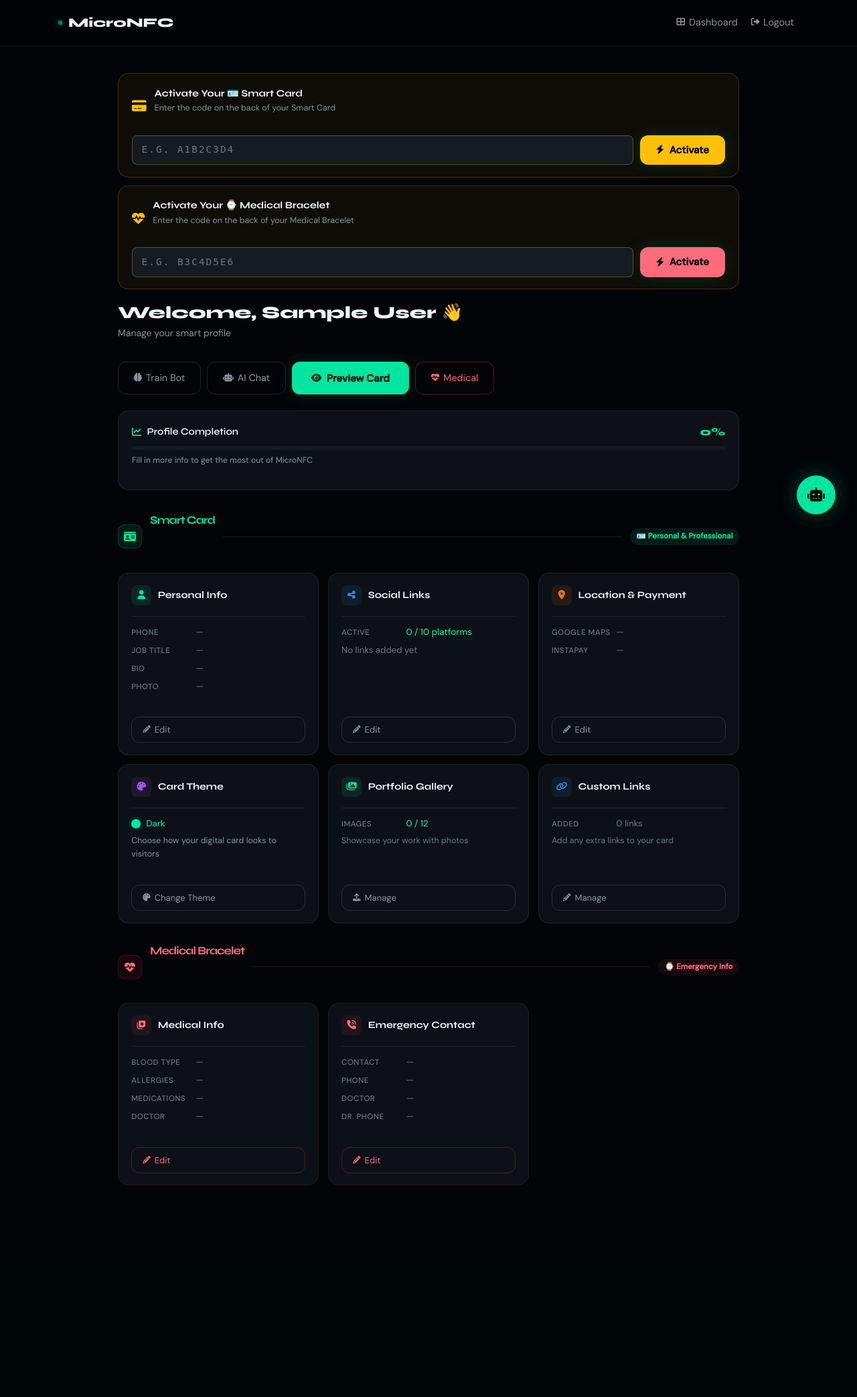
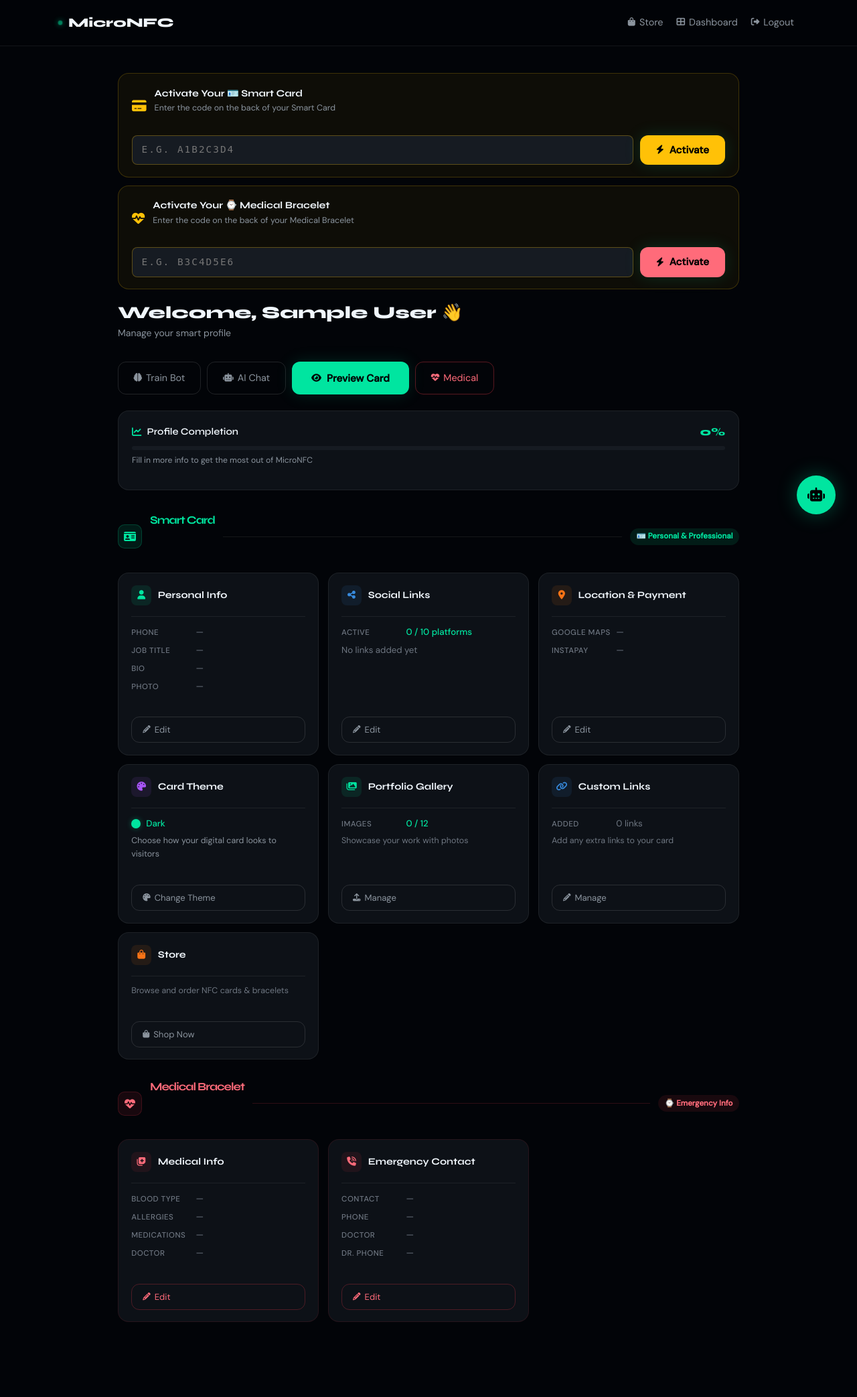
Before and after one commit to MostafaAlwakel/micronfc, a Flask app: page /dashboard in a window 1280 px wide. Shown: the whole page at 67% size. Before the commit the page ends 1770 px from the top, so only its background shows below. Run offline with Flask 3, Linux system fonts and the light colour scheme; the visitor is signed in with stand-in values (Sample User, id 1); data that the repository does not hold is empty.

Commit message:
feat: add store nav links and cash on delivery option
- Add Store nav link to base.html navbar (visible to all users)
- Add Store card to dashboard.html smart card section
- Add Shop Now button to index.html hero section
- Add payment method radio (card/cash) to checkout form
- Handle cash_on_delivery in checkout POST route

Co-Authored-By: Claude Sonnet 4.6 <noreply@anthropic.com>

```diff
--- a/store/routes.py
+++ b/store/routes.py
@@ -32,6 +32,7 @@ def checkout(product_id):
         phone = request.form.get('phone', '').strip()
         address = request.form.get('address', '').strip()
         quantity = int(request.form.get('quantity', 1))
+        payment_method = request.form.get('payment_method', 'card')
 
         if quantity < 1 or quantity > product.stock:
             flash('Invalid quantity.', 'danger')
@@ -49,6 +50,11 @@ def checkout(product_id):
         )
         db.session.add(order)
         db.session.commit()
+
+        if payment_method == 'cash':
+            order.status = 'cash_on_delivery'
+            db.session.commit()
+            return redirect(url_for('store.success', order_id=order.id))
 
         try:
             stripe_session = create_checkout_session(product, quantity, order.id)
--- a/templates/base.html
+++ b/templates/base.html
@@ -144,6 +144,9 @@
 
       <div class="collapse navbar-collapse" id="navbarNav">
         <div class="navbar-nav ms-auto align-items-center gap-1">
+          <a class="nav-link" href="{{ url_for('store.index') }}">
+            <i class="fa fa-shopping-bag fa-sm"></i> Store
+          </a>
           {% if current_user.is_authenticated %}
             {% if current_user.is_admin %}
               <a class="nav-link" href="{{ url_for('admin_dashboard') }}" style="color: var(--yellow) !important; font-weight: 600;">
--- a/templates/dashboard.html
+++ b/templates/dashboard.html
@@ -586,6 +586,20 @@
       </a>
     </div>
 
+    <!-- Store -->
+    <div class="dash-card">
+      <div class="dash-card-header">
+        <div class="card-icon orange"><i class="fa fa-shopping-bag"></i></div>
+        <h3>Store</h3>
+      </div>
+      <div class="dash-card-body">
+        <p style="font-size:0.78rem; color:var(--muted2);">Browse and order NFC cards &amp; bracelets</p>
+      </div>
+      <a href="{{ url_for('store.index') }}" class="btn-secondary" style="font-size:0.82rem;">
+        <i class="fa fa-shopping-bag fa-sm"></i> Shop Now
+      </a>
+    </div>
+
   </div><!-- /cards-grid smart card -->
 
   <!-- ════════════════════════════════
--- a/templates/index.html
+++ b/templates/index.html
@@ -23,6 +23,9 @@
     <div class="hero-actions">
       <a href="{{ url_for('register') }}" class="btn-primary">
         Get Started <i class="fa fa-arrow-right fa-sm"></i>
+      </a>
+      <a href="{{ url_for('store.index') }}" class="btn-secondary">
+        <i class="fa fa-shopping-bag fa-sm"></i> Shop Now
       </a>
       <a href="#features" class="btn-secondary">
         <i class="fa fa-play-circle fa-sm"></i> See Features
```
Also changed, not shown: templates/store/checkout.html (+14 -0 lines).
